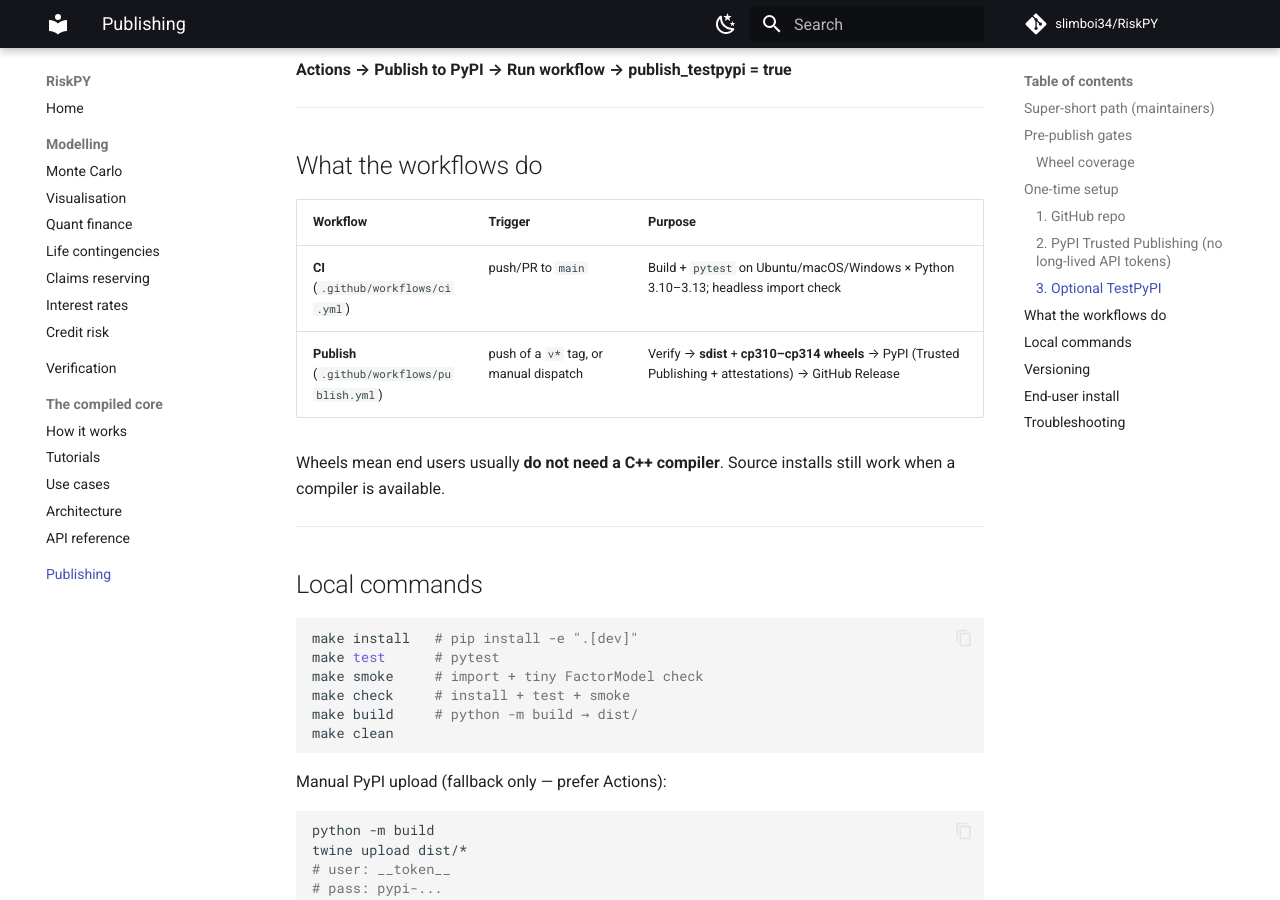
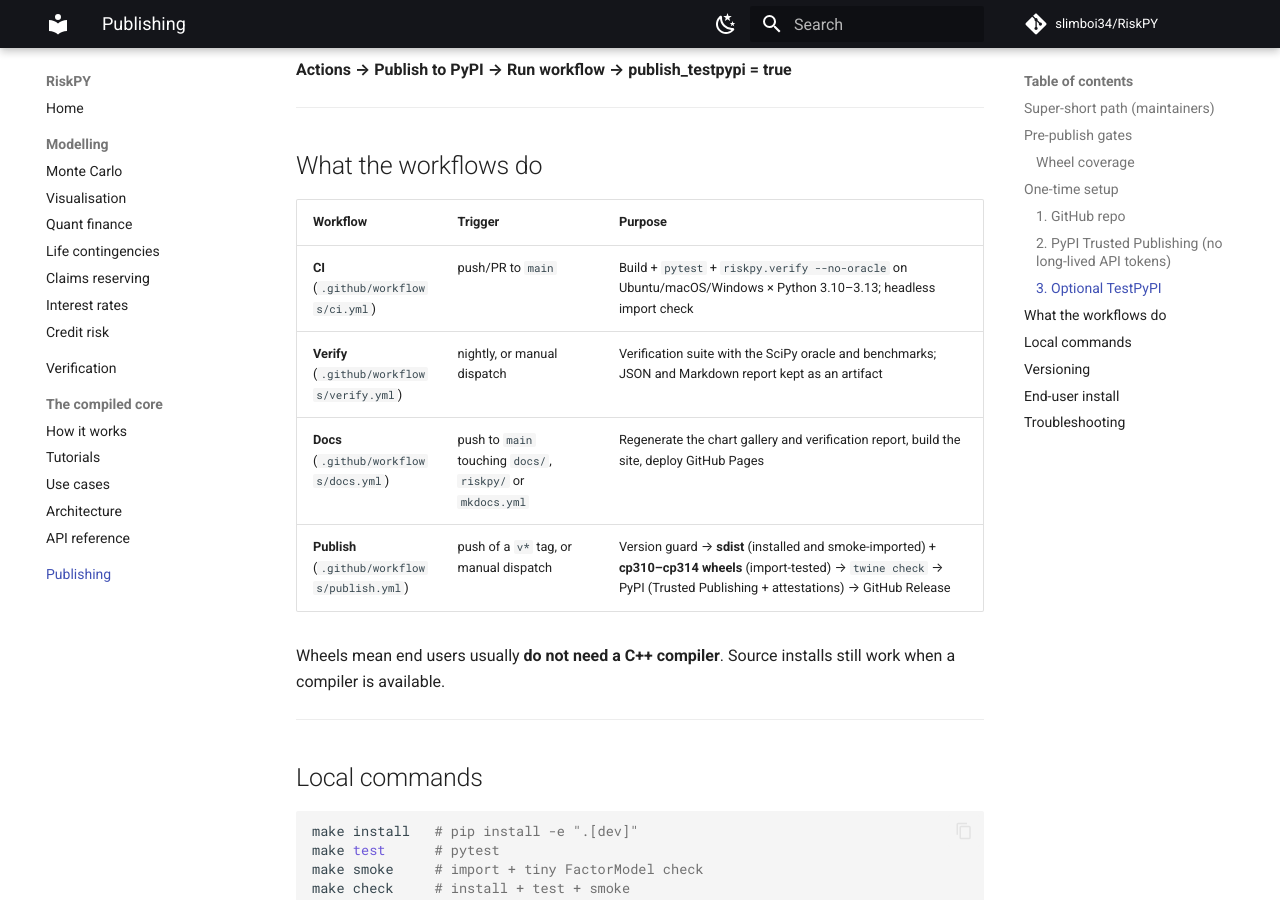
Before and after one commit to slimboi34/RiskPY, an MkDocs documentation site: the page built from docs/PUBLISHING.md, in a window 1280 px wide and 900 px high, scrolled down 2287 px. Built offline with MkDocs 1.6.1 and Material for MkDocs 9.7.7, drawn with Linux system fonts in a browser that asks for light colours; comment, search, counter and statistics services are not loaded.

Commit message:
auto: update docs/PUBLISHING.md
Committed automatically by cgrid for chat "RiskPY".

```diff
--- a/docs/PUBLISHING.md
+++ b/docs/PUBLISHING.md
@@ -89,8 +89,10 @@ Add a second trusted publisher against `test.pypi.org`, then:
 
 | Workflow | Trigger | Purpose |
 |----------|---------|---------|
-| **CI** (`.github/workflows/ci.yml`) | push/PR to `main` | Build + `pytest` on Ubuntu/macOS/Windows × Python 3.10–3.13; headless import check |
-| **Publish** (`.github/workflows/publish.yml`) | push of a `v*` tag, or manual dispatch | Verify → **sdist** + **cp310–cp314 wheels** → PyPI (Trusted Publishing + attestations) → GitHub Release |
+| **CI** (`.github/workflows/ci.yml`) | push/PR to `main` | Build + `pytest` + `riskpy.verify --no-oracle` on Ubuntu/macOS/Windows × Python 3.10–3.13; headless import check |
+| **Verify** (`.github/workflows/verify.yml`) | nightly, or manual dispatch | Verification suite with the SciPy oracle and benchmarks; JSON and Markdown report kept as an artifact |
+| **Docs** (`.github/workflows/docs.yml`) | push to `main` touching `docs/`, `riskpy/` or `mkdocs.yml` | Regenerate the chart gallery and verification report, build the site, deploy GitHub Pages |
+| **Publish** (`.github/workflows/publish.yml`) | push of a `v*` tag, or manual dispatch | Version guard → **sdist** (installed and smoke-imported) + **cp310–cp314 wheels** (import-tested) → `twine check` → PyPI (Trusted Publishing + attestations) → GitHub Release |
 
 Wheels mean end users usually **do not need a C++ compiler**. Source installs still work when a compiler is available.
 
```
